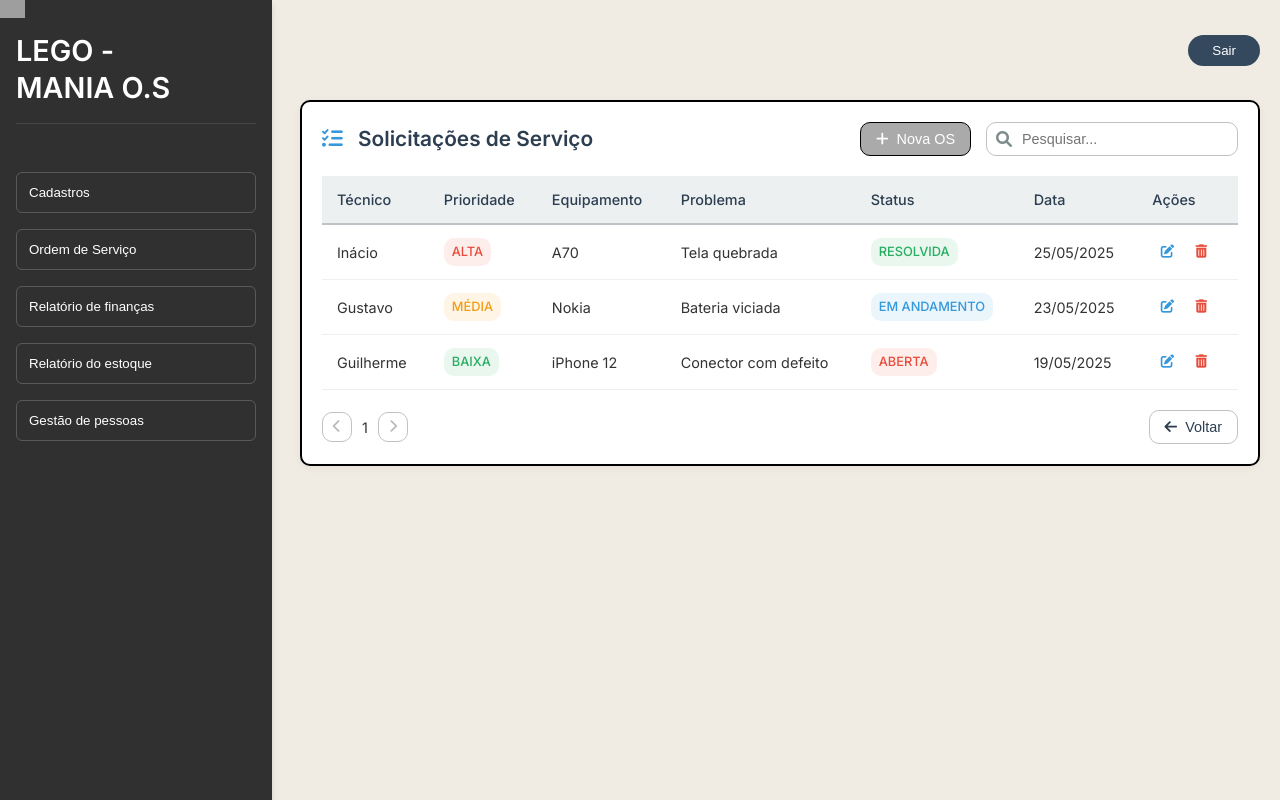
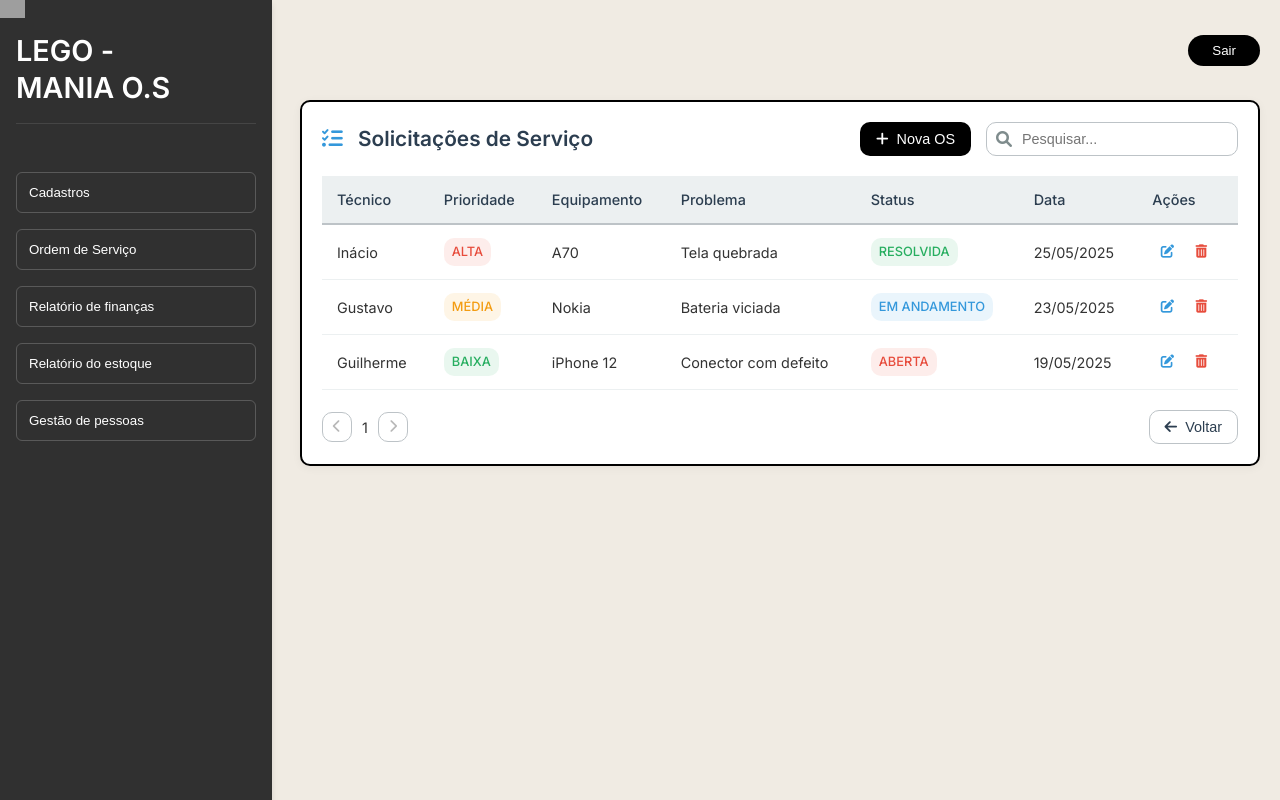
Before and after one commit to JoaoAtanazio/Trabalho_Modelagem_Lego, a PHP site: page /ordem_abertas.html in a window 1280 px wide. Run offline with PHP 8.4, Linux system fonts and the light colour scheme; grey boxes are pictures that could not be loaded.

Commit message:
Update style_ordem_abertas.css

```diff
--- a/LEGO-MANIA S.A modelagem de sistemas atualizado/Ordem_Servico/style_ordem_abertas.css
+++ b/LEGO-MANIA S.A modelagem de sistemas atualizado/Ordem_Servico/style_ordem_abertas.css
@@ -211,7 +211,7 @@ body {
 
 .logout button {
   border-radius: 20px;
-  background-color: var(--secondary-color);
+  background-color: #000000;
   color: white;
   padding: 0.5rem 1.5rem;
   border: none;
@@ -397,14 +397,13 @@ body {
 }
 
 .btn-primary {
-  background-color: #aaa;
+  background-color: #000000;
   color: var(--white);
-  border-color: #000000
 }
 
 .btn-primary:hover {
-  background-color: #2980b9;
-  border-color: #2980b9;
+  background-color: #444444;
+  border-color: #000000;
 }
 
 .btn-secondary {
```
